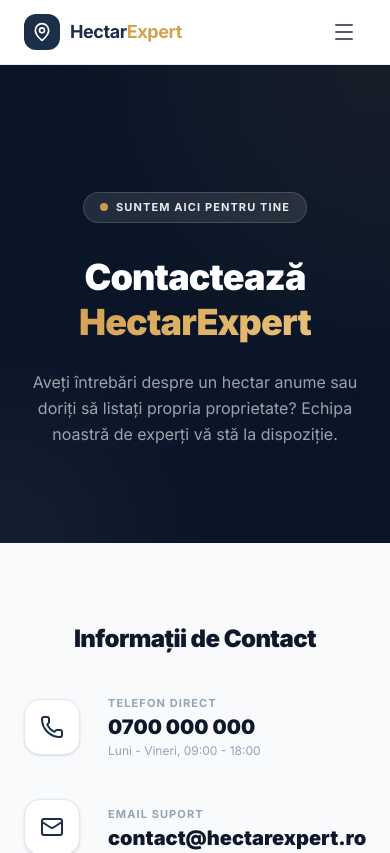
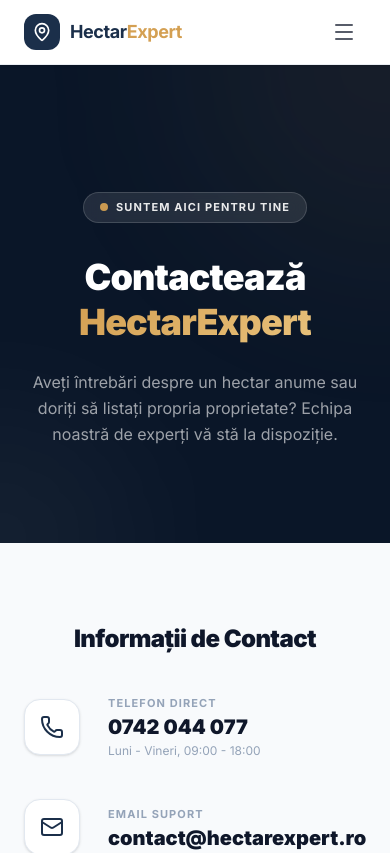
Before and after one commit to AndreiNeptune/site-realestate-hectare, a Next.js app in the folder app/: page /contact in a window 390 px wide. Shown: the top 853 px of the page. Built offline with nearby package versions, Linux system fonts and the light colour scheme.

Commit message:
fix: update contact phone number and link references across the site

```diff
--- a/app/src/app/contact/page.tsx
+++ b/app/src/app/contact/page.tsx
@@ -112,7 +112,12 @@
                   </div>
                   <div className="text-left">
                     <p className="text-[11px] font-bold text-muted-light uppercase tracking-widest mb-1.5">Telefon Direct</p>
-                    <p className="text-xl font-black text-foreground hover:text-primary transition-colors cursor-pointer whitespace-nowrap leading-none">0700 000 000</p>
+                    <a
+                      href="tel:+40742044077"
+                      className="text-xl font-black text-foreground hover:text-primary transition-colors cursor-pointer whitespace-nowrap leading-none block"
+                    >
+                      0742 044 077
+                    </a>
                     <p className="text-xs text-muted-light mt-1.5">Luni - Vineri, 09:00 - 18:00</p>
                   </div>
                 </div>
--- a/app/src/app/hectare/[id]/HectarDetaliiClient.tsx
+++ b/app/src/app/hectare/[id]/HectarDetaliiClient.tsx
@@ -352,7 +352,7 @@
                   Sau sună direct
                 </p>
                 <a
-                  href="tel:+40700000000"
+                  href="tel:+40742044077"
                   className="flex items-center gap-4 px-4 py-3.5 bg-white rounded-xl border border-border hover:border-primary/20 hover:shadow-sm transition-all group"
                 >
                   <div className="w-10 h-10 bg-primary/5 text-primary rounded-lg flex items-center justify-center flex-shrink-0 group-hover:bg-primary group-hover:text-white transition-all duration-300">
@@ -360,7 +360,7 @@
                   </div>
                   <div>
                     <p className="text-sm font-bold text-foreground">
-                      0700 000 000
+                      0742 044 077
                     </p>
                     <p className="text-[11px] text-muted font-medium mt-0.5">
                       Luni - Vineri, 09:00 - 18:00
--- a/app/src/components/layout/Footer.tsx
+++ b/app/src/components/layout/Footer.tsx
@@ -88,7 +88,9 @@
                 <div className="w-8 h-8 bg-white/5 rounded-lg flex items-center justify-center flex-shrink-0">
                   <Phone className="w-4 h-4 text-accent" />
                 </div>
-                <span>0700 000 000</span>
+                <a href="tel:+40742044077" className="hover:text-accent transition-colors">
+                  0742 044 077
+                </a>
               </li>
               <li className="flex items-center gap-3 text-sm text-white/50">
                 <div className="w-8 h-8 bg-white/5 rounded-lg flex items-center justify-center flex-shrink-0">
--- a/app/src/components/layout/Header.tsx
+++ b/app/src/components/layout/Header.tsx
@@ -96,7 +96,7 @@
           {/* Desktop CTA */}
           <div className="hidden lg:flex items-center gap-4 flex-shrink-0">
             <a
-              href="tel:+40700000000"
+              href="tel:+40742044077"
               className={`flex items-center gap-2 text-sm font-medium transition-colors whitespace-nowrap ${
                 isSolid
                   ? "text-muted hover:text-primary"
@@ -104,7 +104,7 @@
               }`}
             >
               <Phone className="w-4 h-4 flex-shrink-0" />
-              <span>0700 000 000</span>
+              <span>0742 044 077</span>
             </a>
 
             <Link
@@ -156,11 +156,11 @@
             ))}
             <div className="pt-4 border-t border-border mt-3 space-y-3">
               <a
-                href="tel:+40700000000"
+                href="tel:+40742044077"
                 className="flex items-center gap-2.5 px-4 py-3 text-sm font-medium text-muted"
               >
                 <Phone className="w-4 h-4 flex-shrink-0" />
-                <span>0700 000 000</span>
+                <span>0742 044 077</span>
               </a>
 
               <div className="px-4 pb-2">
```
